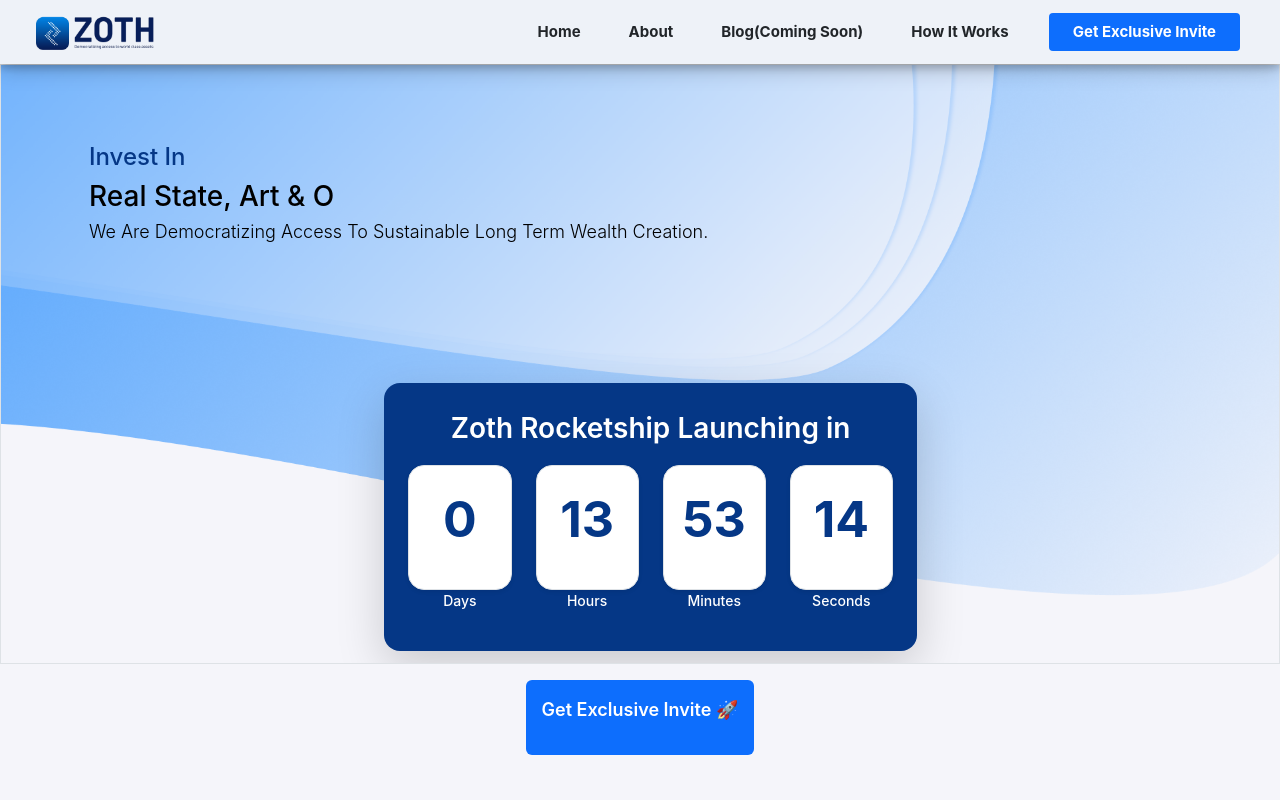
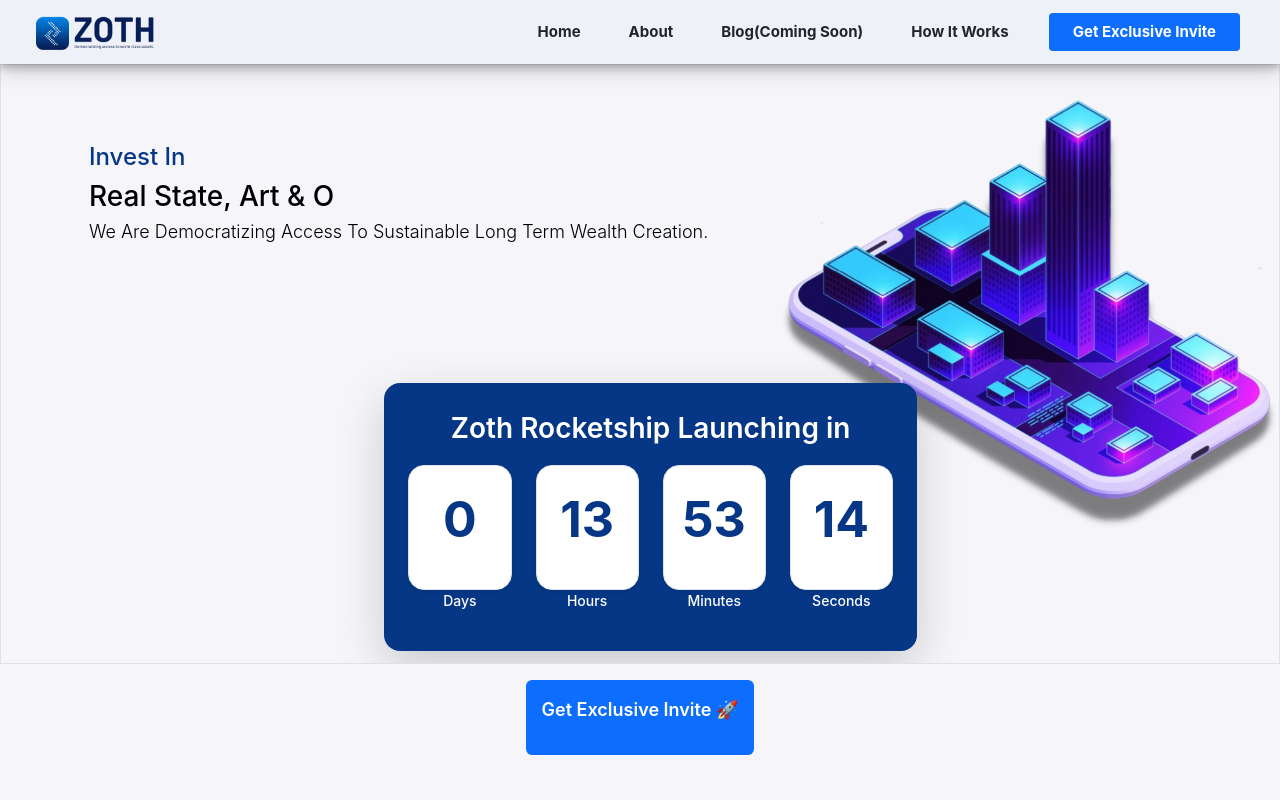
Before and after one commit to 0xZothio/website, a React (Create React App) app: page / in a window 1280 px wide. Shown: the top 800 px of the page. Built offline with nearby package versions, Linux system fonts and the light colour scheme.

Commit message:
Update Image

```diff
--- a/src/index.css
+++ b/src/index.css
@@ -376,6 +376,7 @@
   border-radius: 20px !important;
   position: absolute;
   bottom: 2%;
+  margin-top: 20px;
   left: 30%;
   z-index: 300;
 }
@@ -410,12 +411,13 @@
 }
 .home-1,
 .home-2 {
-  background-image: url("./assets/pattern.png") !important;
+  background-image: url("./assets/illustration2.png") !important;
   height: 600px;
-
   width: auto;
   background-repeat: no-repeat !important;
-  background-size: contain !important;
+  background-size: 500px auto;
+  background-position: right !important;
+  background-position-y: top !important;
   padding: 0 !important;
   object-fit: contain;
   margin: 0;
```
Also changed, not shown: src/assets/illustration2.png (added).
